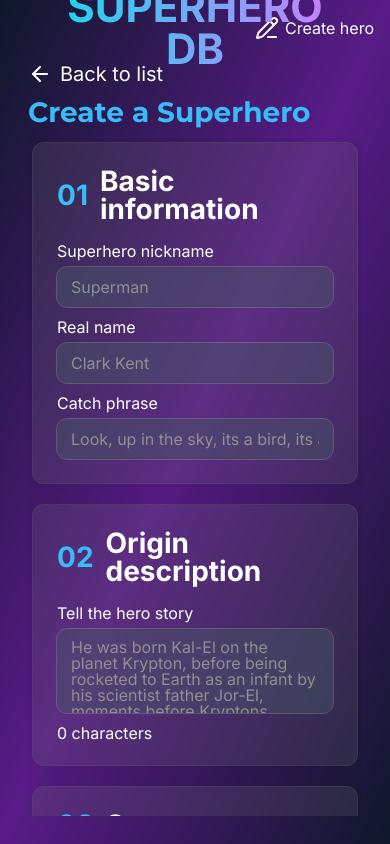
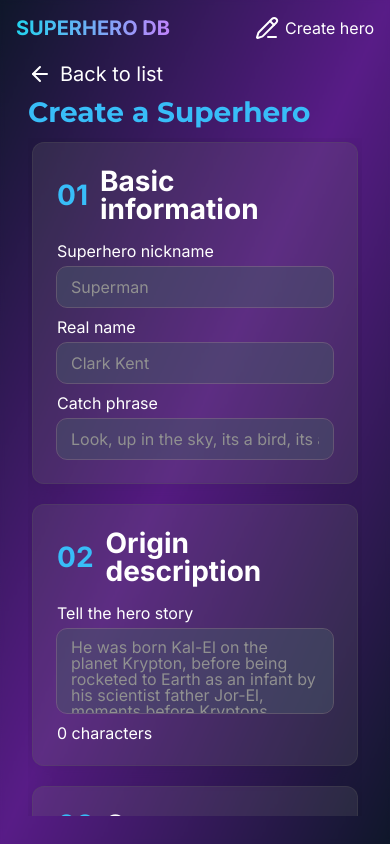
Before and after one commit to DimaJun/JSNinjas-test, a React app in the folder client/: page /hero/create in a window 390 px wide. Built offline with nearby package versions, Linux system fonts and the light colour scheme.

Commit message:
added: some responsive;

```diff
--- a/client/src/app/styles/main.scss
+++ b/client/src/app/styles/main.scss
@@ -34,6 +34,10 @@ body {
 		display: flex;
 		justify-content: space-between;
 		align-items: center;
+
+		@media (max-width: 768px) {
+			grid-template-columns: 1fr;
+		}
 	}
 
 	h1 {
@@ -66,4 +70,22 @@ body {
 			}
 		}
 	}
+
+	@media (max-width: 768px) {
+		h1 {
+			position: static;
+			transform: unset;
+			font-size: var(--font-size-xl);
+		}
+
+		.create {
+			margin-left: unset;
+		}
+	}
+
+	@media (max-width: 390px) {
+		h1 {
+			font-size: var(--font-size-l);
+		}
+	}
 }
--- a/client/src/entities/Hero/ui/HeroCard/HeroCard.module.scss
+++ b/client/src/entities/Hero/ui/HeroCard/HeroCard.module.scss
@@ -14,6 +14,10 @@
 	font-family: var(--font-family-accent), sans-serif;
 	font-size: var(--font-size-xl);
 	font-weight: 700;
+
+	@media (max-width: 768px) {
+		font-size: var(--font-size-l);
+	}
 }
 
 .description {
--- a/client/src/entities/Hero/ui/HeroesList/HeroesList.module.scss
+++ b/client/src/entities/Hero/ui/HeroesList/HeroesList.module.scss
@@ -3,7 +3,9 @@
 	grid-template-columns: repeat(2, 1fr);
 	gap: 10px;
 
-	margin-top: 20px;
+	overflow-y: scroll;
 
-	overflow-y: scroll;
+	@media (max-width: 768px) {
+		grid-template-columns: 1fr;
+	}
 }
--- a/client/src/pages/HeroDetailsPage/ui/HeroDetailsPage.module.scss
+++ b/client/src/pages/HeroDetailsPage/ui/HeroDetailsPage.module.scss
@@ -13,10 +13,18 @@
 		display: flex;
 		gap: 8px;
 	}
+
+	@media (max-width: 768px) {
+		margin-bottom: 12px;
+	}
 }
 
 .edit {
 	padding: 10px 18px;
+
+	@media (max-width: 500px) {
+		padding: 5px 9px;
+	}
 }
 
 .btns {
@@ -43,4 +51,8 @@
 
 		transform: translateX(-5px);
 	}
+
+	@media (max-width: 500px) {
+		font-size: var(--font-size-m);
+	}
 }
```
